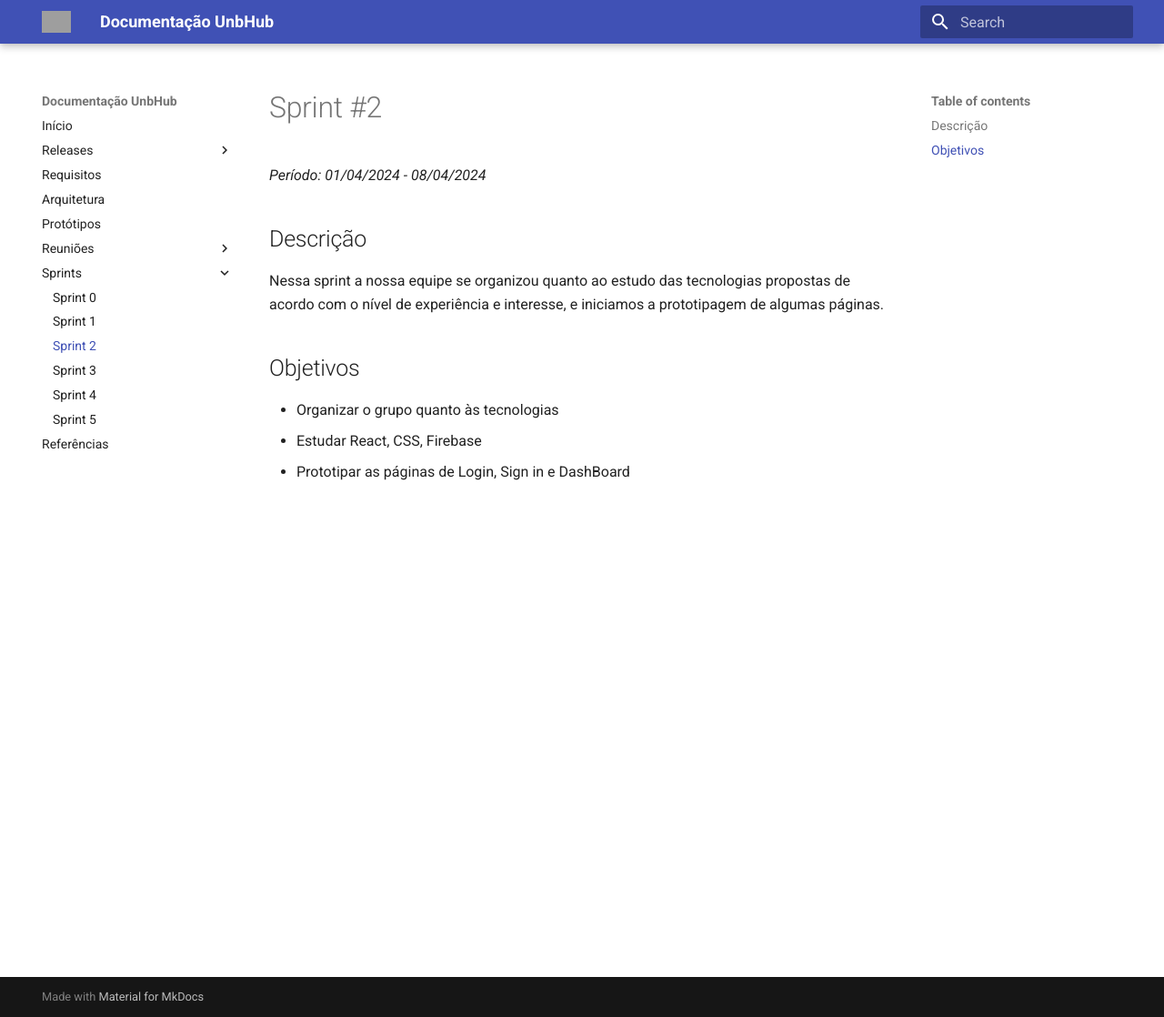
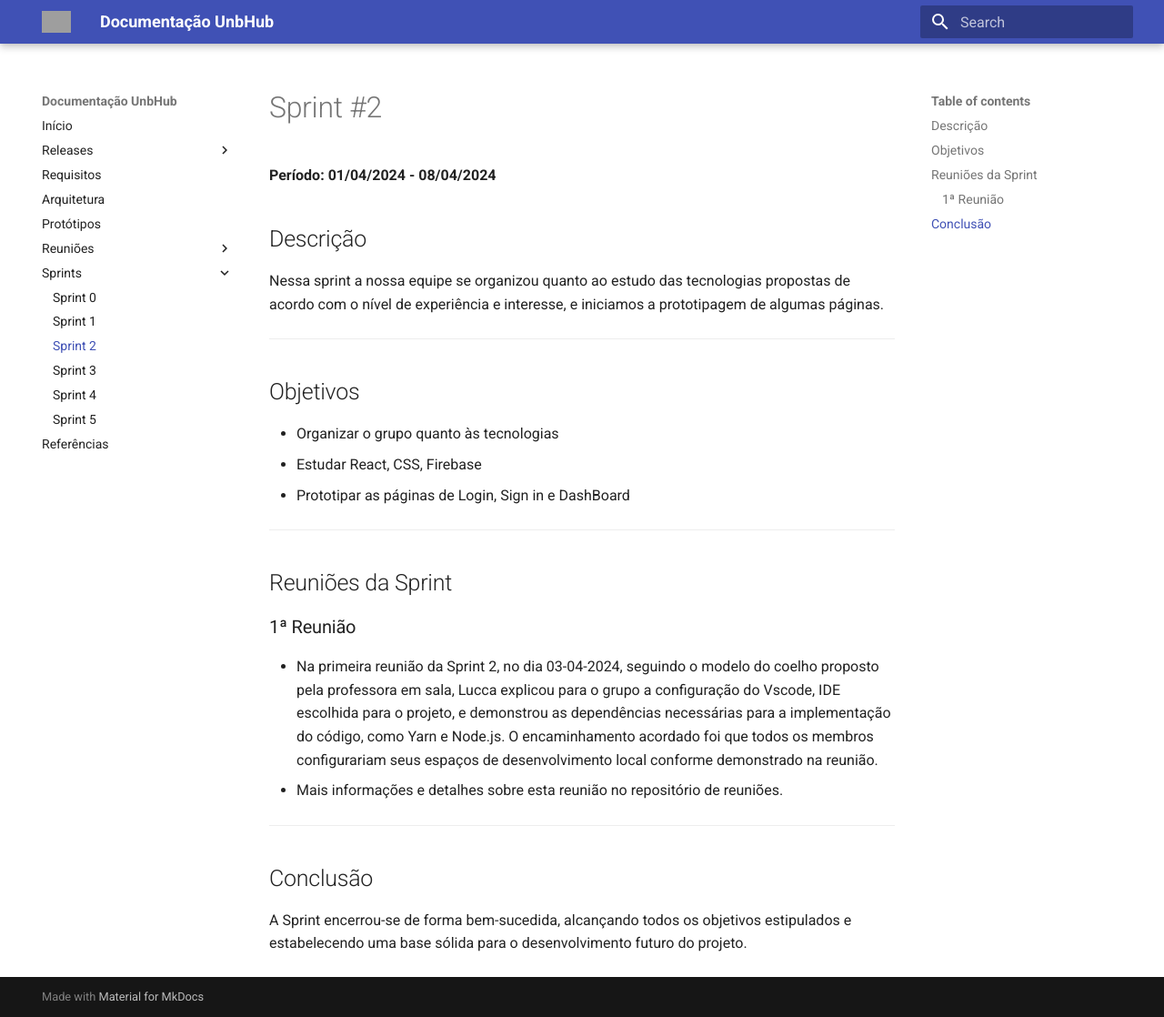
Before and after one commit to unb-mds/Squad09-UnBHUB, an MkDocs documentation site: the page built from documentation/mkdocs/docs/Sprints/Sprint2.md, in a window 1280 px wide and 1118 px high. Shown: the whole window at 91% size. Built offline with MkDocs 1.6.1 and Material for MkDocs 9.7.7, drawn with Linux system fonts in a browser that asks for light colours; grey boxes are pictures that could not be loaded.

Commit message:
Fix(#44): Atuzalizando Documentação da Sprint 2

```diff
--- a/documentation/mkdocs/docs/Sprints/Sprint2.md
+++ b/documentation/mkdocs/docs/Sprints/Sprint2.md
@@ -1,12 +1,30 @@
 # Sprint #2
 
-*Período: 01/04/2024 - 08/04/2024*
+**Período: 01/04/2024 - 08/04/2024**
 
 ## Descrição
 
 Nessa sprint a nossa equipe se organizou quanto ao estudo das tecnologias propostas de acordo com o nível de experiência e interesse, e iniciamos a prototipagem de algumas páginas.
+
+---
+
 ## Objetivos
 
 - Organizar o grupo quanto às tecnologias
 - Estudar React, CSS, Firebase
 - Prototipar as páginas de Login, Sign in e DashBoard
+
+---
+
+## Reuniões da Sprint
+
+### 1ª Reunião
+
+- Na primeira reunião da Sprint 2, no dia 03-04-2024, seguindo o modelo do coelho proposto pela professora em sala, Lucca explicou para o grupo a configuração do Vscode, IDE escolhida para o projeto, e demonstrou as dependências necessárias para a implementação do código, como Yarn e Node.js. O encaminhamento acordado foi que todos os membros configurariam seus espaços de desenvolvimento local conforme demonstrado na reunião.
+- Mais informações e detalhes sobre esta reunião no repositório de reuniões.
+
+---
+
+## Conclusão
+
+A Sprint encerrou-se de forma bem-sucedida, alcançando todos os objetivos estipulados e estabelecendo uma base sólida para o desenvolvimento futuro do projeto.
```
